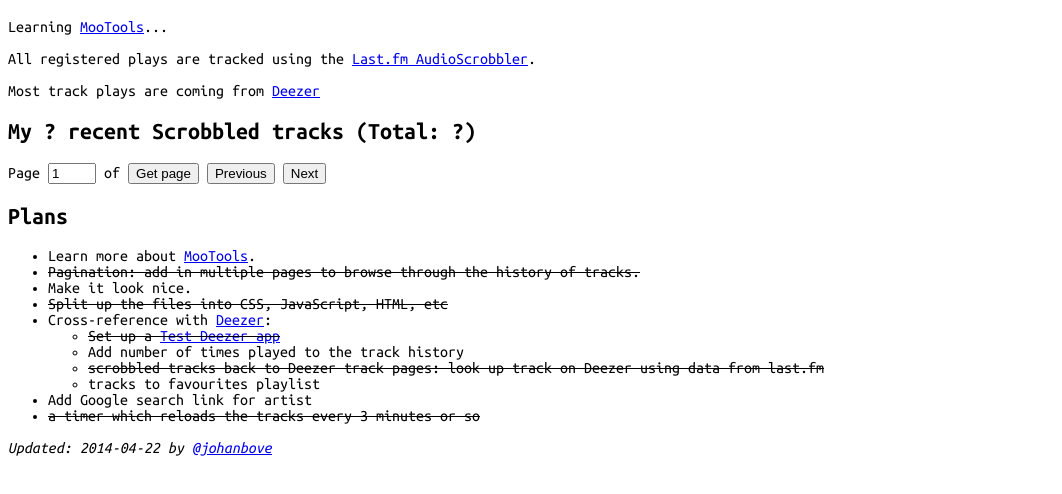
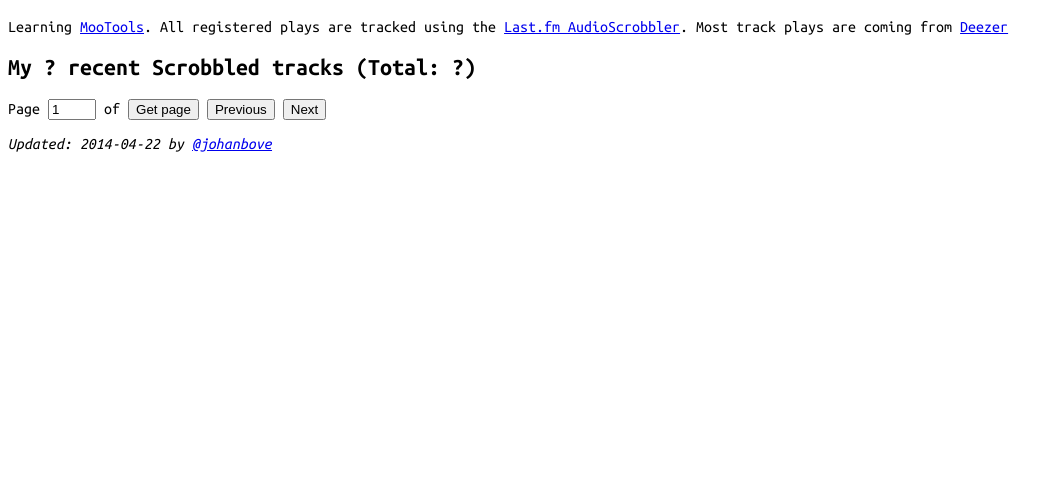
Before and after one commit to johanbove/LastFmMootoolsTestsite, a plain HTML site: page index.html in a window 1280 px wide. Shown: the part 56-550 px from the top of the page, without its empty margins (0-1062 px from the left). Drawn offline with Linux system fonts and the light colour scheme; a script that the page names is missing.

Commit message:
Moved plans to README.md

```diff
--- a/index.html
+++ b/index.html
@@ -11,9 +11,7 @@
     <body>
 
         <h1>My Last.fm / Deezer MooTools Project</h1>
-        <p>Learning <a href="http://mootools.net/">MooTools</a>...</p>
-        <p>All registered plays are tracked using the <a href="http://www.last.fm/api">Last.fm AudioScrobbler</a>.</p>
-        <p>Most track plays are coming from <a href="http://www.deezer.com">Deezer</a></p>
+        <p>Learning <a href="http://mootools.net/">MooTools</a>. All registered plays are tracked using the <a href="http://www.last.fm/api">Last.fm AudioScrobbler</a>. Most track plays are coming from <a href="http://www.deezer.com">Deezer</a></p>
 
         <h2>My <span id="nrRecentTracks">?</span> recent Scrobbled tracks (Total: <span id="nrTotalTracks">?</span>)</h2>
 
@@ -29,24 +27,6 @@
 
         <div id="dz-root"></div>
 
-        <h2>Plans</h2>
-        <ul>
-            <li>Learn more about <a href="http://mootools.net/docs/core/Core/Core">MooTools</a>.</li>
-            <li><s>Pagination: add in multiple pages to browse through the history of tracks.</s></li>
-            <li>Make it look nice.</li>
-            <li><s>Split up the files into CSS, JavaScript, HTML, etc</s></li>
-            <li>Cross-reference with <a href="http://www.deezer.com">Deezer</a>:
-                <ul>
-                    <li><s>Set up a <a href="http://developers.deezer.com/myapps/app/136181">Test Deezer app</a></s></li>
-                    <li>Add number of times played to the track history</li>
-                    <li><s>scrobbled tracks back to Deezer track pages: look up track on Deezer using data from last.fm</s></li>
-                    <li>tracks to favourites playlist</li>
-                </ul>
-            </li>
-            <li>Add Google search link for artist</li>
-            <li><s>a timer which reloads the tracks every 3 minutes or so</s></li>
-        </ul>
-
         <address>Updated: 2014-04-22 by <a href="http://twitter.com/johanbove">@johanbove</a></address>
 
         <script src="//ajax.googleapis.com/ajax/libs/mootools/1.4.5/mootools-yui-compressed.js"></script>
```
Also changed, not shown: README.md.
